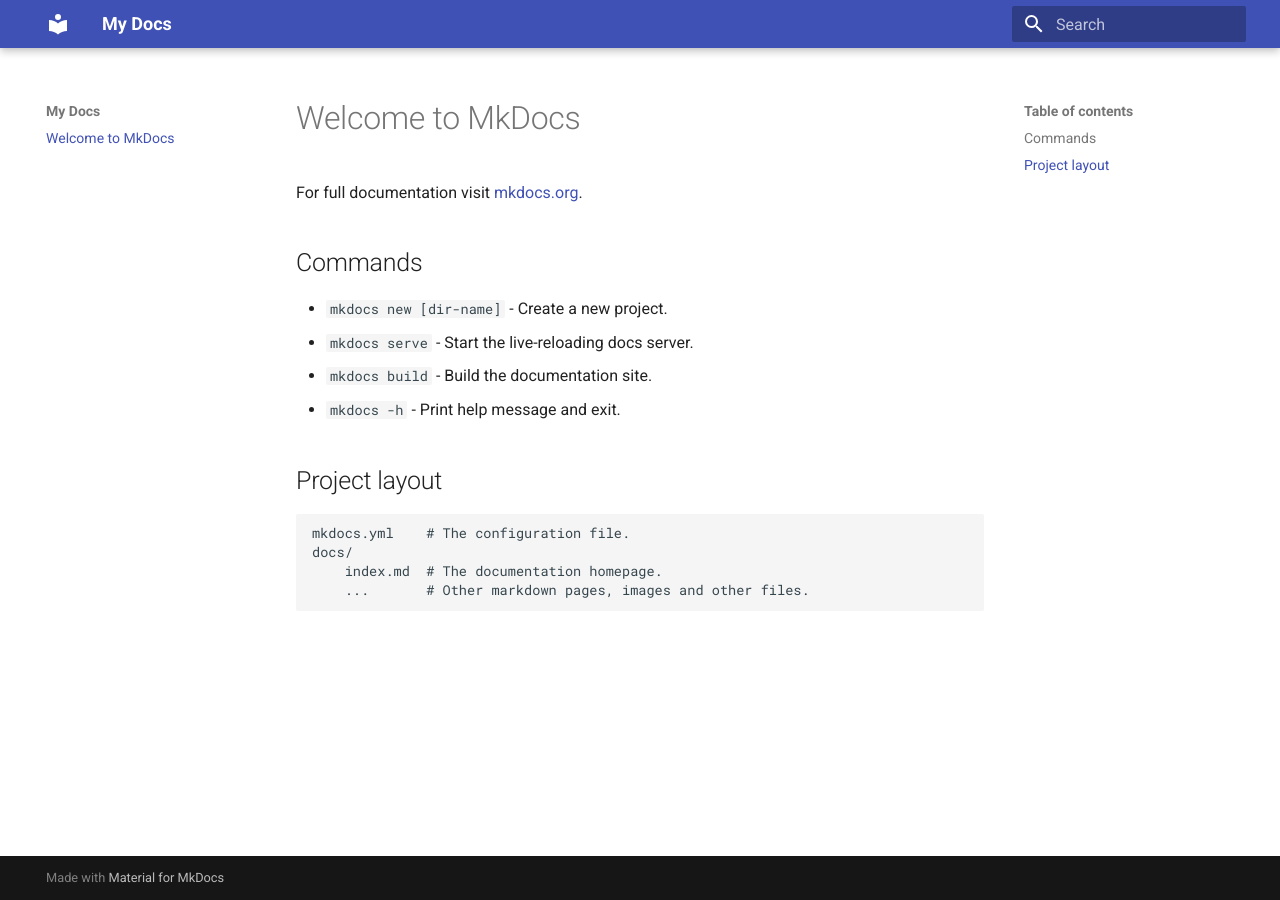
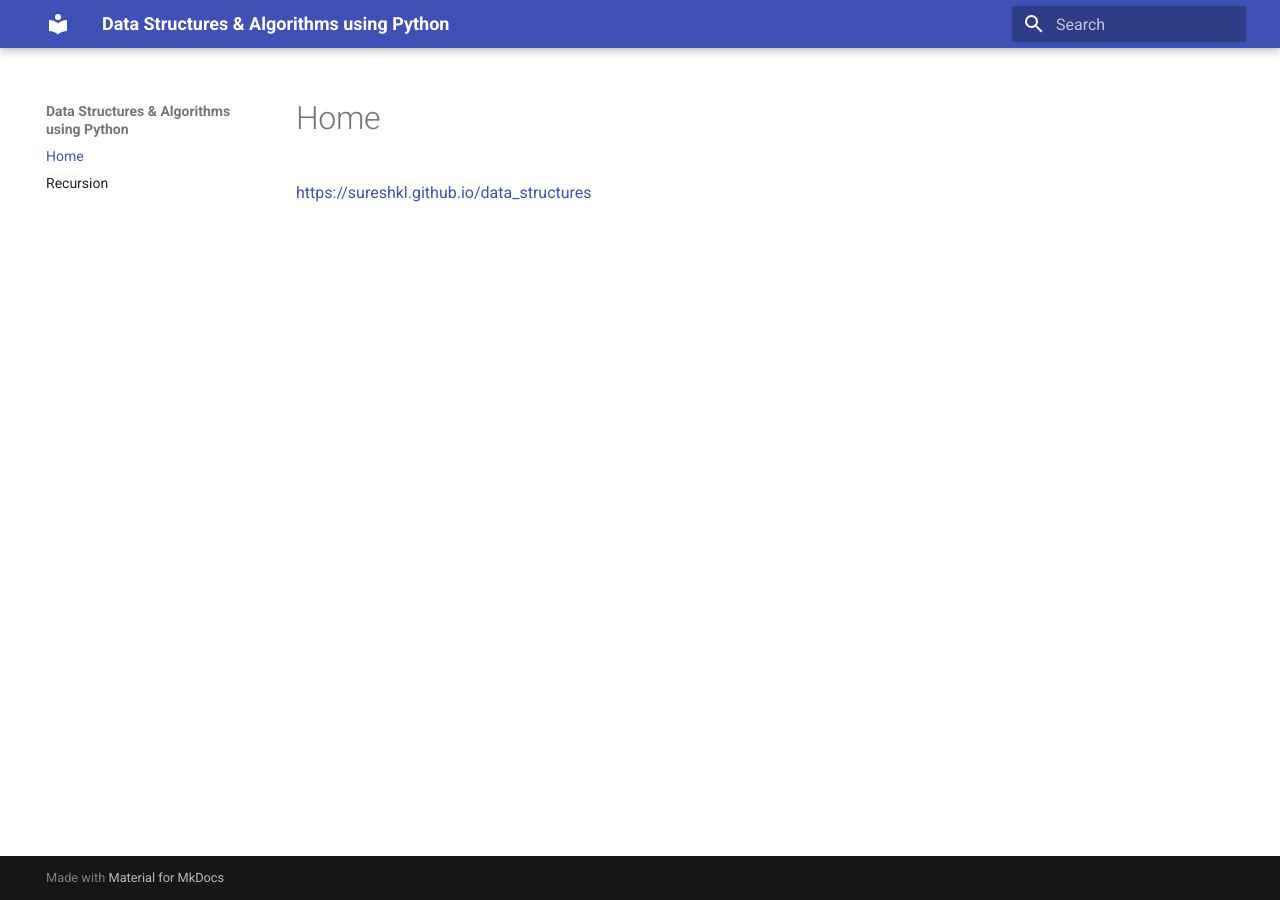
Before and after one commit to SureshKL/data_structures, an MkDocs documentation site: the page built from docs/index.md, in a window 1280 px wide. Built offline with MkDocs 1.6.1 and Material for MkDocs 9.7.7, drawn with Linux system fonts in a browser that asks for light colours.

Commit message:
Add recursion.md

```diff
--- a/docs/index.md
+++ b/docs/index.md
@@ -1,17 +1 @@
-# Welcome to MkDocs
-
-For full documentation visit [mkdocs.org](https://www.mkdocs.org).
-
-## Commands
-
-* `mkdocs new [dir-name]` - Create a new project.
-* `mkdocs serve` - Start the live-reloading docs server.
-* `mkdocs build` - Build the documentation site.
-* `mkdocs -h` - Print help message and exit.
-
-## Project layout
-
-    mkdocs.yml    # The configuration file.
-    docs/
-        index.md  # The documentation homepage.
-        ...       # Other markdown pages, images and other files.
+[https://sureshkl.github.io/data_structures](https://sureshkl.github.io/data_structures)
--- a/mkdocs.yml
+++ b/mkdocs.yml
@@ -1,3 +1,14 @@
-site_name: My Docs
+site_name: Data Structures & Algorithms using Python
 theme:
   name: material
+  features:
+    - navigation.instant
+    - navigation.tracking
+    - navigation.top
+
+markdown_extensions:
+  - pymdownx.highlight:
+      anchor_linenums: true
+  - pymdownx.inlinehilite
+  - pymdownx.snippets
+  - pymdownx.superfences
```
Also changed, not shown: docs/recursion.md (added, +57 -0 lines).
